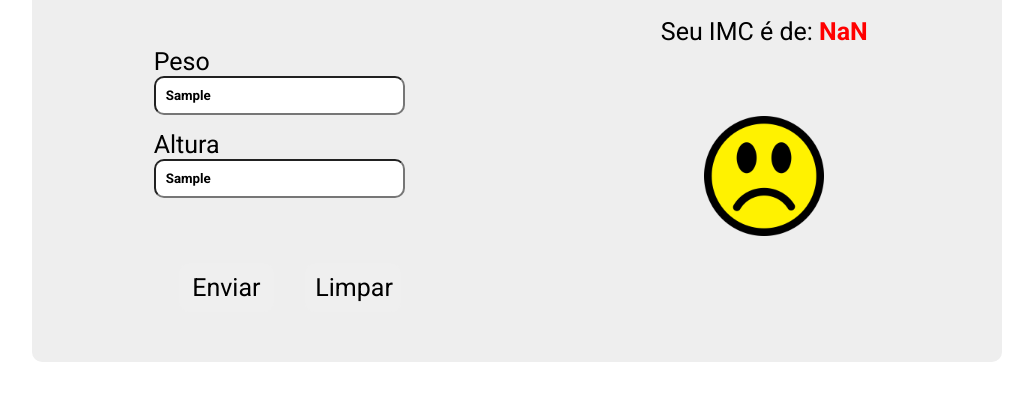
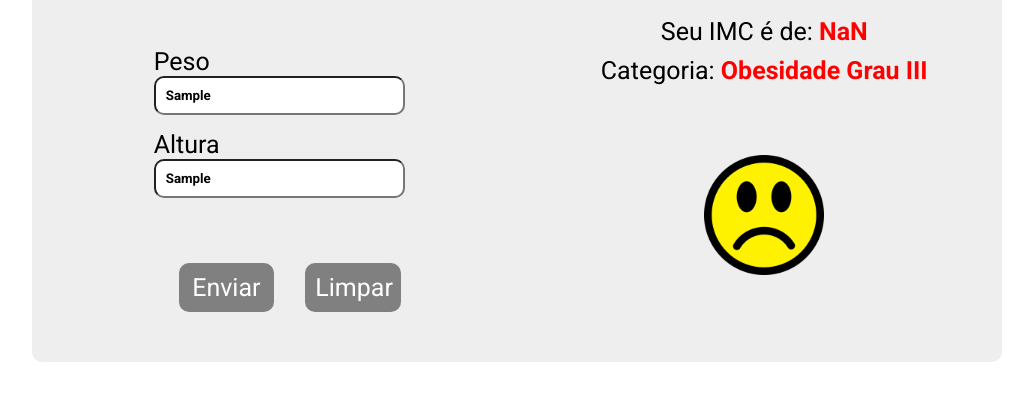
Before and after one commit to WandGabriel/ProjetoPratico---M-dulo-16, a website: page index.html in a window 1280 px wide. Both pictures are taken after typing "Sample", "Sample" into the empty fields and a click on the button "Enviar". Shown: the part 210-610 px from the top of the page, without its empty margins (123-1156 px from the left). Drawn offline with Linux system fonts and the light colour scheme.

Commit message:
Fix: Inserção de validação valores + substituição de , por ..

```diff
--- a/index.html
+++ b/index.html
@@ -23,11 +23,11 @@
         <form>
             <div>
                 <label for="peso">Peso</label>
-                <input type="text" name="" id="id-peso">
+                <input type="text" name="" id="id-peso" placeholder="Ex: 76.5">
             </div>
             <div>
                 <label for="altura">Altura</label>
-                <input type="text" name="" id="id-altura">
+                <input type="text" name="" id="id-altura" placeholder="Ex: 1.94">
             </div>
             <button type="submit" id="btn-submit">Enviar</button>
             <button type="reset" id="btn-reset">Limpar</button>
@@ -35,9 +35,9 @@
     </div>
     <div class="resultado-imc">
         <h1>Resultado apresentado</h1>
-        <p class="description-imc"></p>
-        <div class="img-resultado">
-        </div>
+        <p class="descricao-imc"></p>
+        <p class="classificacao-imc"></p>
+        <div class="img-resultado"></div>
     </div>
    </div>
    <script src="source/scripts/main.js"></script>
--- a/source/main.scss
+++ b/source/main.scss
@@ -43,6 +43,8 @@ form {
         width: 38%;
         border-radius: 10px;
         cursor: pointer;
+        background-color: #808080;
+        color: #fff;
     }
 }
 
--- a/source/scripts/main.js
+++ b/source/scripts/main.js
@@ -3,8 +3,9 @@ let linhas = '';
 const imagemTriste = '<img src="source/images/smile-sad.png" alt="Emoji triste" />';
 const imagemFeliz = '<img src="source/images/smile.png" alt="Emoji feliz"/>';
 const imagemEntediado = '<img src="source/images/smile-bored.png" alt="Emoji entediado" />';
-const descricaoImc = document.querySelector('.description-imc');
+const descricaoImc = document.querySelector('.descricao-imc');
 const imagemResultado = document.querySelector('.img-resultado');
+const categoriaResultado = document.querySelector('.classificacao-imc')
 
 function calculeImc(peso, altura) {
     peso = parseFloat (peso);
@@ -15,36 +16,60 @@ function calculeImc(peso, altura) {
     return calculo.toFixed(2);
 }
 
+function substituirVirgulaPorPonto (valor) {
+    return valor.replace(',','.');
+}
+
 form.addEventListener('submit', function(e){
     e.preventDefault();
 
-    const valorPeso = document.getElementById('id-peso');
-    const valorAltura = document.getElementById('id-altura');
-
-    const resultadoImc = calculeImc(valorPeso.value, valorAltura.value);
+    let valorPeso = document.getElementById('id-peso');
+    let valorAltura = document.getElementById('id-altura');
+    valorPeso = substituirVirgulaPorPonto(valorPeso.value);
+    valorAltura = substituirVirgulaPorPonto(valorAltura.value);
+    const resultadoImc = calculeImc(valorPeso, valorAltura);
     const resultadoImcConvertidoEmFloat = parseFloat(resultadoImc);
     const mensagemResultadoImcPositivo = `<p> Seu IMC é de: <span class="spanSuccess">${resultadoImcConvertidoEmFloat}</span></p>`
     const mensagemResultadoImcAtencao = `<p> Seu IMC é de: <span class="spanAttention">${resultadoImcConvertidoEmFloat}</span></p>`
     const mensagemResultadoImcNegativo = `<p> Seu IMC é de: <span class="spanWarning">${resultadoImcConvertidoEmFloat}</span></p>`
+    let classificacao = '';
 
 
-        if (resultadoImcConvertidoEmFloat < 18.5){
+        if (valorPeso == '' || valorAltura == '') {
+            alert ("Valores inválido!");
+        } else {
+            if (resultadoImcConvertidoEmFloat <= 18.5){
                 descricaoImc.innerHTML = mensagemResultadoImcAtencao;
+                classificacao = `Categoria: <span class="spanAttention"> Abaixo do peso</span>`;
+                categoriaResultado.innerHTML = classificacao;
                 imagemResultado.innerHTML = imagemEntediado;
-        } else if (resultadoImcConvertidoEmFloat >= 18.5 && resultadoImcConvertidoEmFloat <= 24.9){
+            } else if (resultadoImcConvertidoEmFloat > 18.5 && resultadoImcConvertidoEmFloat <= 25){
                 descricaoImc.innerHTML = mensagemResultadoImcPositivo;
+                classificacao = `Categoria: <span class="spanSuccess"> Peso Ideal</span>`;
+                categoriaResultado.innerHTML = classificacao;
                 imagemResultado.innerHTML = imagemFeliz;
-        } else if (resultadoImcConvertidoEmFloat >= 25.0 && resultadoImcConvertidoEmFloat <= 29.9){
+            } else if (resultadoImcConvertidoEmFloat > 25.0 && resultadoImcConvertidoEmFloat <= 30){
                 descricaoImc.innerHTML = mensagemResultadoImcNegativo;
+                classificacao = `Categoria: <span class="spanWarning">Sobrepeso</span>`;
+                categoriaResultado.innerHTML = classificacao;
                 imagemResultado.innerHTML = imagemTriste;
-        } else if (resultadoImcConvertidoEmFloat >= 30.0 && resultadoImcConvertidoEmFloat <= 34.9) {
+            } else if (resultadoImcConvertidoEmFloat > 30.0 && resultadoImcConvertidoEmFloat <= 35) {
                 descricaoImc.innerHTML = mensagemResultadoImcNegativo;
+                classificacao = `Categoria: <span class="spanWarning">Obesidade Grau I</span>`;
+                categoriaResultado.innerHTML = classificacao;
                 imagemResultado.innerHTML = imagemTriste;
-        } else if (resultadoImcConvertidoEmFloat >= 35.0 && resultadoImcConvertidoEmFloat <= 39.9) {
+            } else if (resultadoImcConvertidoEmFloat > 35.0 && resultadoImcConvertidoEmFloat <= 40) {
                 descricaoImc.innerHTML = mensagemResultadoImcNegativo;
+                classificacao = `Categoria: <span class="spanWarning">Obesidade Grau II</span>`;
+                categoriaResultado.innerHTML = classificacao;
                 imagemResultado.innerHTML = imagemTriste;
             } else {
                 descricaoImc.innerHTML = mensagemResultadoImcNegativo;
+                classificacao = `Categoria: <span class="spanWarning">Obesidade Grau III</span>`;
+                categoriaResultado.innerHTML = classificacao;
                 imagemResultado.innerHTML = imagemTriste;
             }
+        }
+
+
 })
```
Also changed, not shown: build/main.css, 1 other file. Lines whose indentation alone changed are shown as unchanged.
